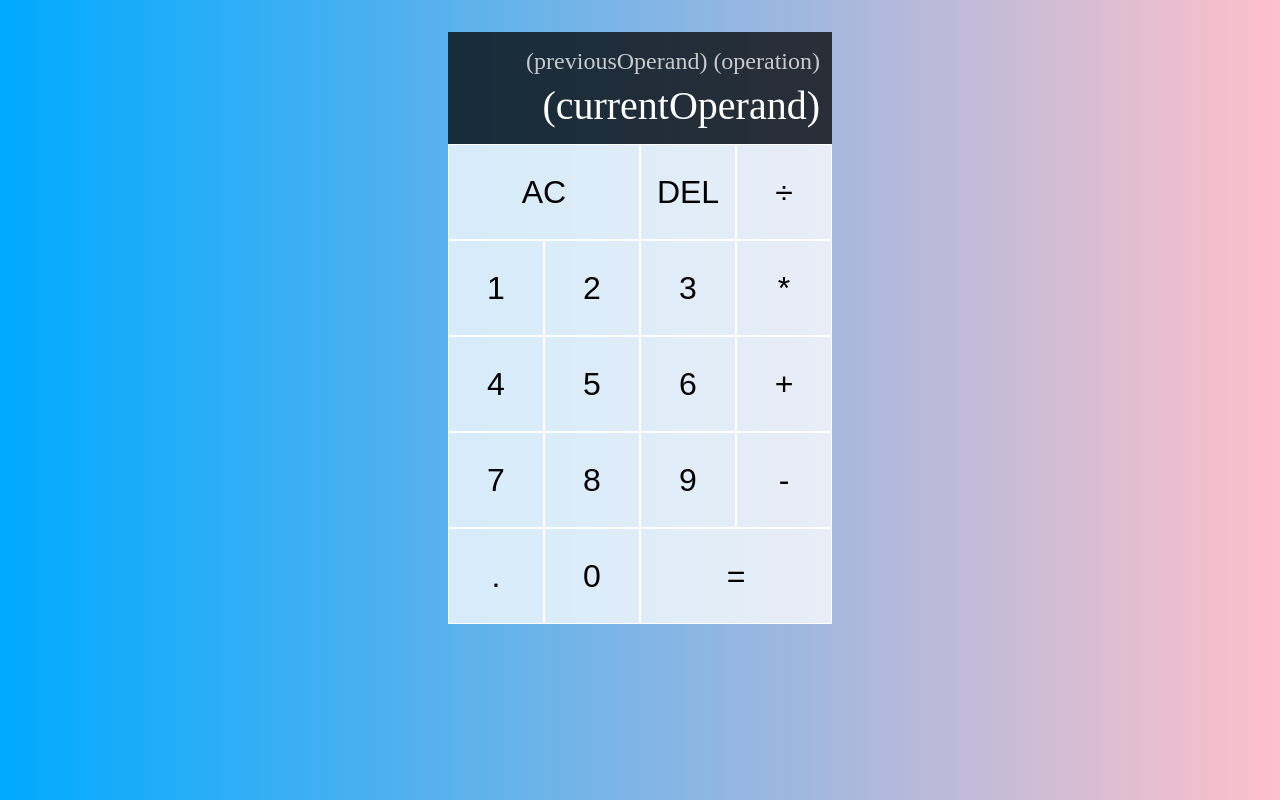
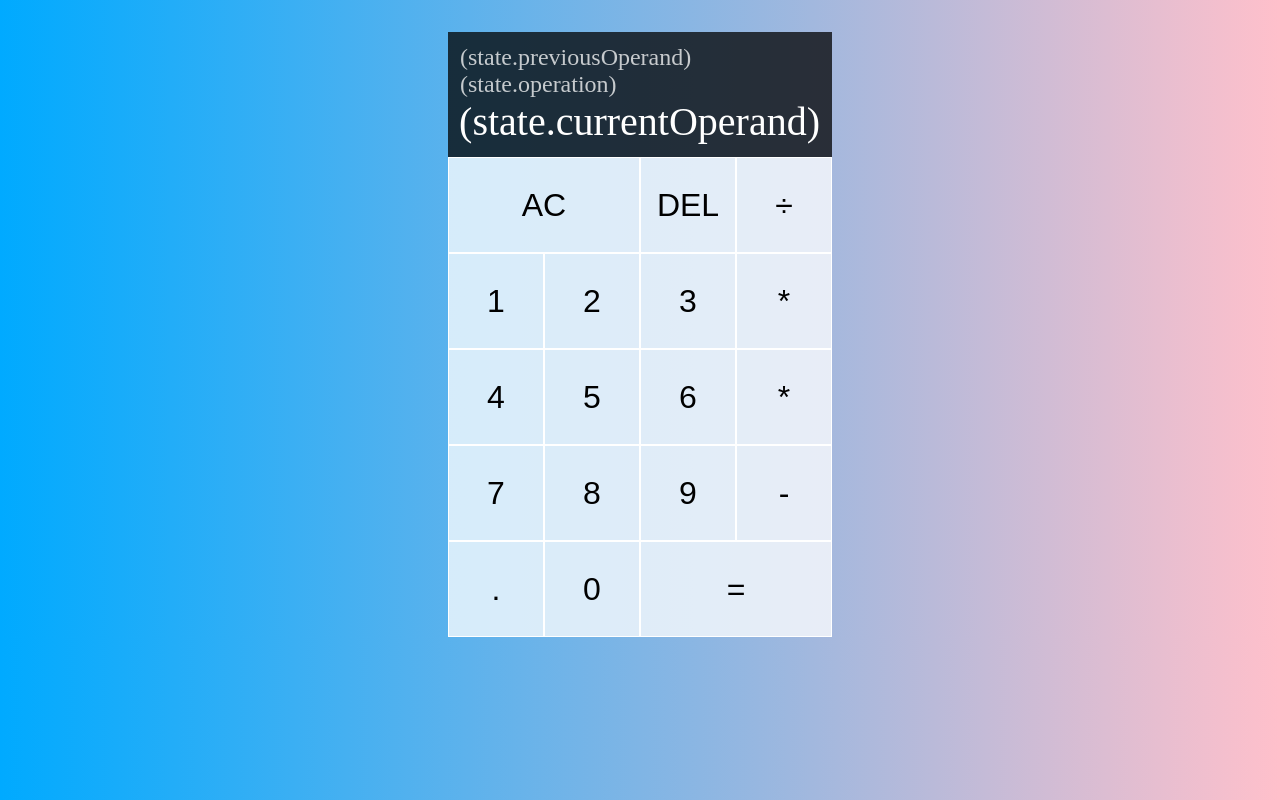
Before and after one commit to lugard1/Calculator, a React (Create React App) app: page / in a window 1280 px wide. Built offline with nearby package versions, Linux system fonts and the light colour scheme.

Commit message:
Create OperationButton component

```diff
--- a/src/App.js
+++ b/src/App.js
@@ -1,42 +1,48 @@
+/* eslint-disable react/no-unknown-property */
+
 import React, { useReducer } from 'react';
 import DigitButton from './DigitButton';
-// eslint-disable-next-line no-unused-vars
-import { calculatorReducer, ACTIONS } from './calculatorReducer';
+
+import OperationButton from './OperationButton';
+
+import { calculatorReducer } from './calculatorReducer';
 
 import './App.css';
 
 function App() {
   // eslint-disable-next-line no-unused-vars
-  const [state, dispatch] = useReducer(
-    calculatorReducer,
-    {},
-  );
+  const [state, dispatch] = useReducer(calculatorReducer, {
+    currentOperand: '',
+    previousOperand: '',
+    operation: null,
+  });
 
   return (
     <div className="calculator-grid">
       <div className="output">
         <div className="previous-operand">
-          (previousOperand) (operation)
+          (state.previousOperand) (state.operation)
         </div>
-        <div className="current-operand">(currentOperand)</div>
+        <div className="current-operand">(state.currentOperand)</div>
       </div>
       <button className="span-two">AC</button>
       <button>DEL</button>
-      <DigitButton digit="÷" dispatch={dispatch} />
-      <button>1</button>
-      <button>2</button>
-      <button>3</button>
-      <button>*</button>
-      <button>4</button>
-      <button>5</button>
-      <button>6</button>
-      <button>+</button>
-      <button>7</button>
-      <button>8</button>
-      <button>9</button>
-      <button>-</button>
-      <button>.</button>
-      <button>0</button>
+      <OperationButton operation="÷" dispatch={dispatch} />
+
+      <DigitButton digit="1" dispatch={dispatch} />
+      <DigitButton digit="2" dispatch={dispatch} />
+      <DigitButton digit="3" dispatch={dispatch} />
+      <OperationButton operation="*" dispatch={dispatch} />
+      <DigitButton digit="4" dispatch={dispatch} />
+      <DigitButton digit="5" dispatch={dispatch} />
+      <DigitButton digit="6" dispatch={dispatch} />
+      <OperationButton operation="*" dispatch={dispatch} />
+      <DigitButton digit="7" dispatch={dispatch} />
+      <DigitButton digit="8" dispatch={dispatch} />
+      <DigitButton digit="9" dispatch={dispatch} />
+      <OperationButton operation="-" dispatch={dispatch} />
+      <DigitButton digit="." dispatch={dispatch} />
+      <DigitButton digit="0" dispatch={dispatch} />
       <button className="span-two">=</button>
     </div>
   );
--- /dev/null
+++ b/src/OperationButton.js
@@ -0,0 +1,17 @@
+import PropTypes from 'prop-types';
+import { ACTIONS } from './calculatorReducer';
+
+export default function OperationButton({ dispatch, operation }) {
+  return (
+    <button
+      onClick={() => dispatch({ type: ACTIONS.CHOOSE_OPERATION, payload: { operation } })}
+    >
+      { operation }
+    </button>
+  );
+}
+
+OperationButton.propTypes = {
+  dispatch: PropTypes.func.isRequired,
+  operation: PropTypes.string.isRequired,
+};
--- a/src/calculatorReducer.js
+++ b/src/calculatorReducer.js
@@ -1,6 +1,7 @@
 // calculatorReducer.js
 export const ACTIONS = {
   ADD_DIGIT: 'add-digit',
+  CHOOSE_OPERATION: 'choose-operation',
   CLEAR: 'clear',
   DELETE_DIGIT: 'delete-digit',
   EVALUATE: 'evaluate',
@@ -13,7 +14,7 @@ export function calculatorReducer(state, { type, payload }) {
         ...state,
         currentOperand: `${state.currentOperand || ''}${payload.digit}`,
       };
-      // other cases...
+    // handle other actions...
     default:
       return state;
   }
```
